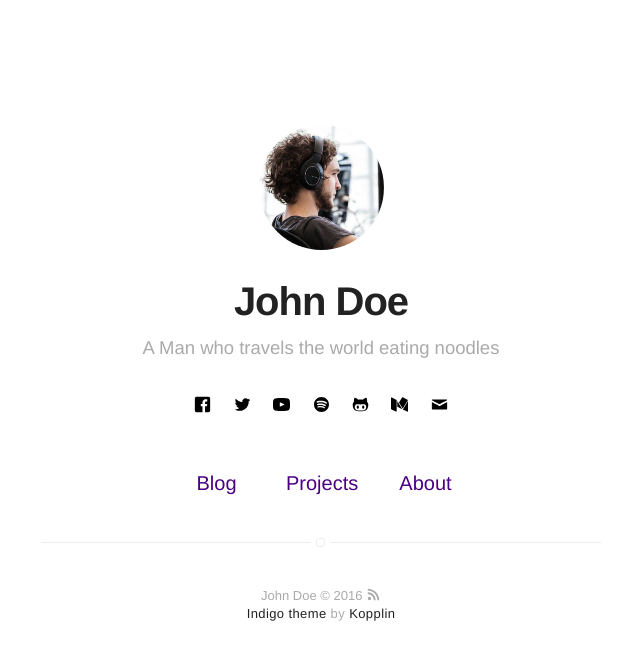
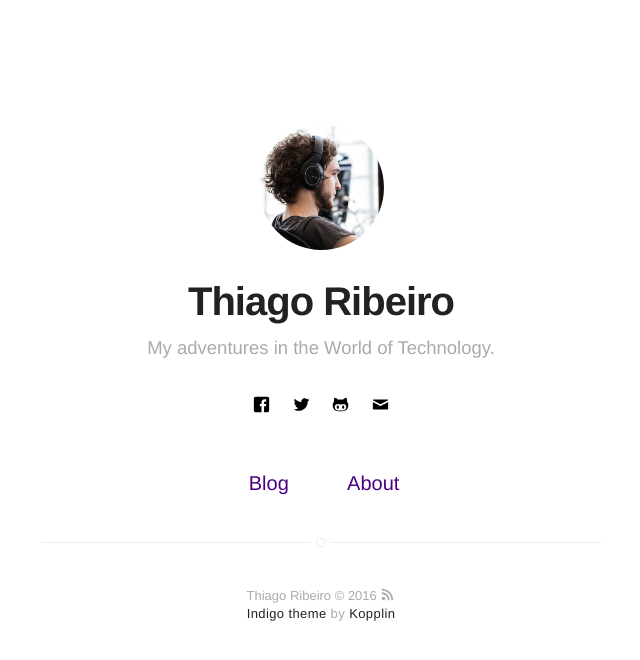
Before and after one commit to thiagovsk/thiagovsk.github.io, a Jekyll site: the page built from index.html, in a window 1280 px wide. Shown: the top 660 px of the page, without its empty margins (319-959 px from the left). Built offline with Jekyll 4.4.1, drawn with Linux system fonts in a browser that asks for light colours; part of the change alters nothing that is shown.

Commit message:
update config.yml

```diff
--- a/_config.yml
+++ b/_config.yml
@@ -1,6 +1,6 @@
 # main text of home
-name: John Doe
-bio: 'A Man who travels the world eating noodles'
+name: Thiago Ribeiro
+bio: 'My adventures in the World of Technology.'
 
 # if it's an external image, update below for true
 external-image: false
@@ -22,20 +22,20 @@ highlighter: rouge
 # analytics-piwik-id: 1
 
 # if you don't want comments in your posts, set to false
-disqus: mydisqus
+disqus: false
 
 # if you don't have any of social below, comment the line
-facebook: myfacebook
-twitter: mytwitter
+facebook: thiagovsk
+twitter: thiagovsk_
 # google: mygoogle
 # instagram: myinstagram
 # pinterest: mypinterest
-# linkedin: mylinkedin
-youtube: myyoutube
-spotify: myspotify
-github: mygithub
-medium: medium
-email: myemail@gmail.com
+# linkedin: thiago-ribeiro-218a5b9a
+#youtube: myyoutube
+#spotify: myspotify
+github: thiagovsk
+#medium: medium
+email: thiagitosouza@gmail.com
 
 # do you want a larger site? change the option below
 # options: [normal, large] | default: normal
@@ -47,7 +47,7 @@ width: normal
 # paginate_path: "blog/:num/"
 
 # if you don't need projects, comment the *projects* configs below
-projects: true
+#projects: true
 
 # if you don't need "about" or "blog", comment them out below
 about: true
```
